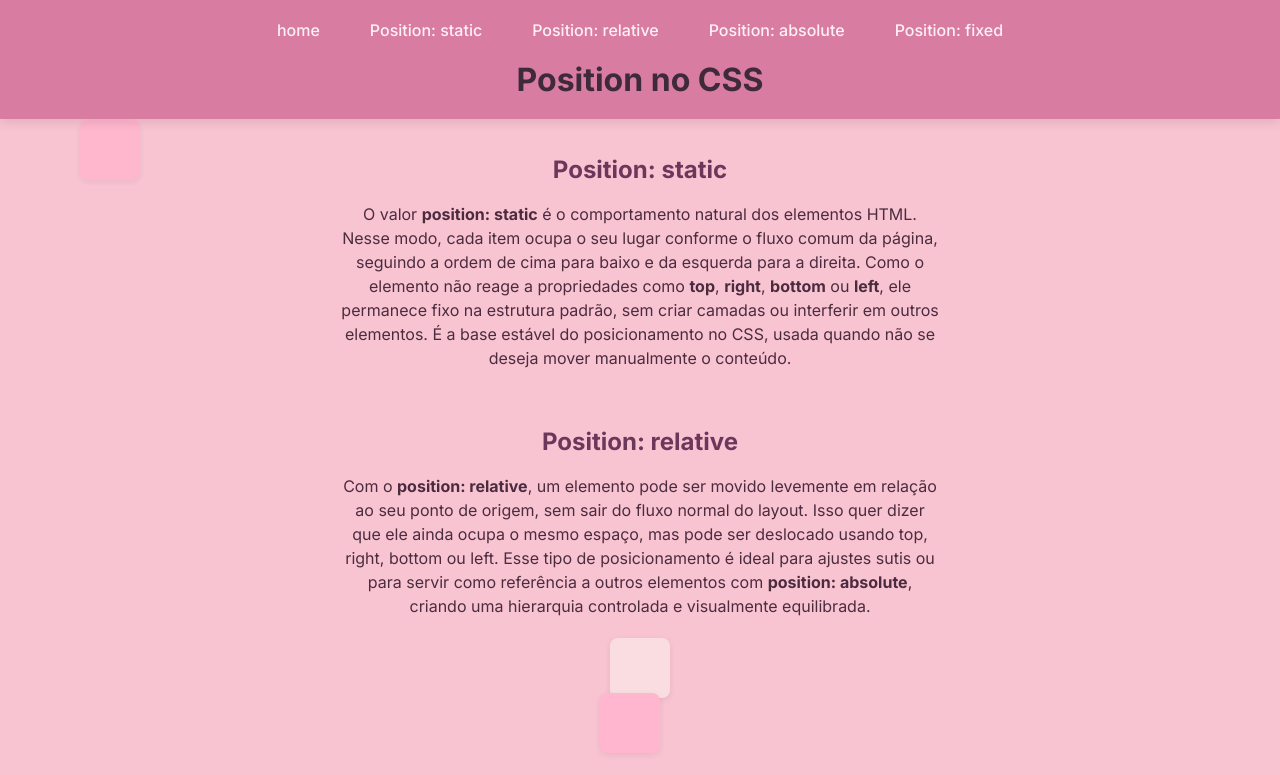
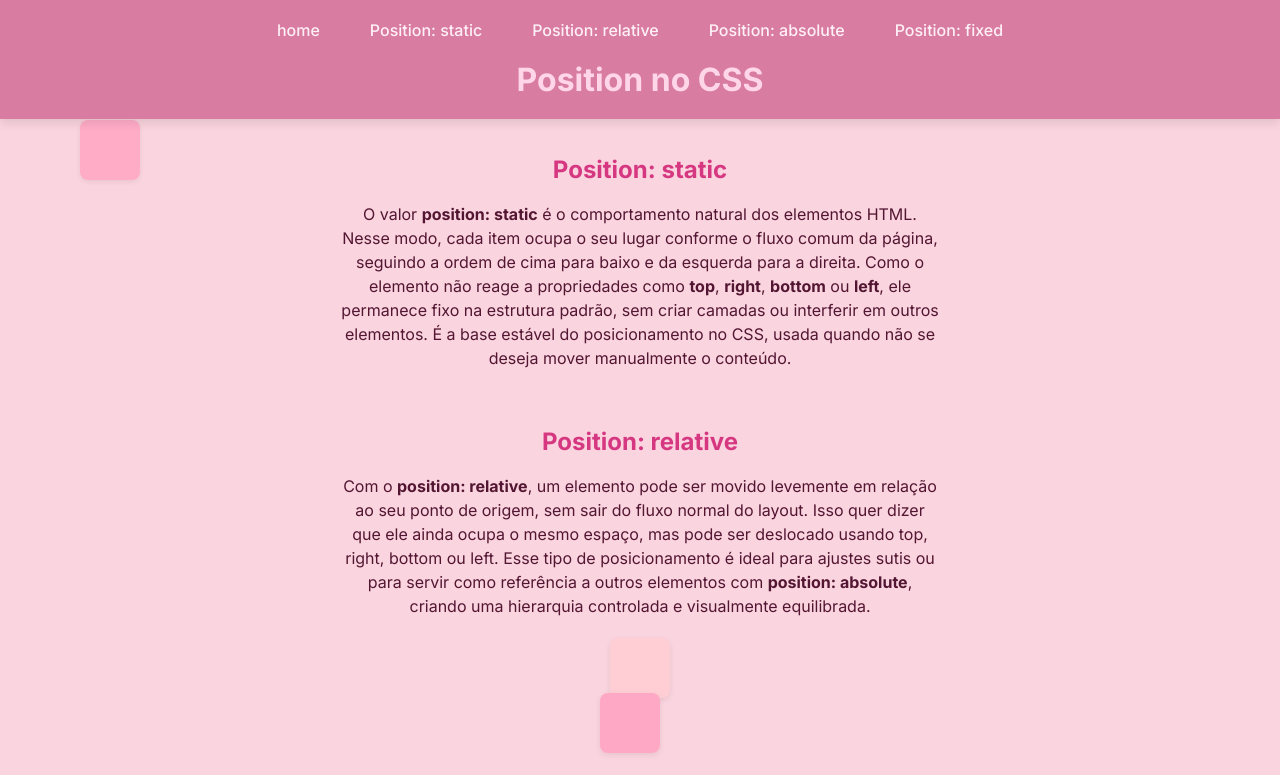
Before and after one commit to yasmincroti/position, a plain HTML site: page index.html in a window 1280 px wide. Shown: the top 775 px of the page. Drawn offline with Linux system fonts and the light colour scheme.

Commit message:
cor titulo

```diff
--- a/style.css
+++ b/style.css
@@ -17,7 +17,7 @@ body {
 
 header {
   background-color: #d87ca1;
-  color: #3f2a3c;
+  color: #ffd6e7;
   padding-block: 2rem;
   position: fixed;
   width: 100%;
@@ -49,12 +49,12 @@ header {
 .header-conteiner a:hover {
   transform: scale(1.1);
   font-weight: bold;
-  color: #ffd1e8;
+  color: #ffe6f2;
   transition: ease-in-out 0.4s;
 }
 
 main {
-  background: #f9c4d2;
+  background: #fad4de;
   min-height: calc(100svh - 11rem);
   padding-block: 15.8rem 4rem;
 }
@@ -75,20 +75,20 @@ main {
 .main-conteiner section div {
   width: 6rem;
   height: 6rem;
-  background: #fadde1;
+  background: #ffcdd4;
   margin-bottom: 1rem;
   border-radius: 0.8rem;
   box-shadow: 0 0.2rem 0.6rem rgba(0, 0, 0, 0.08);
 }
 
 .main-conteiner section .pastel {
-  background: #ffb6ce;
+  background: #ffa8c5;
 }
 
 .main-conteiner h2 {
   text-align: center;
   margin-bottom: 2rem;
-  color: #6b375a;
+  color: #d63781;
 }
 
 .main-conteiner p {
@@ -96,7 +96,7 @@ main {
   margin: 0 auto;
   text-align: center;
   margin-bottom: 2rem;
-  color: #4b2c3f;
+  color: #531632;
 }
 
 .main-conteiner #relative .pastel {
```
